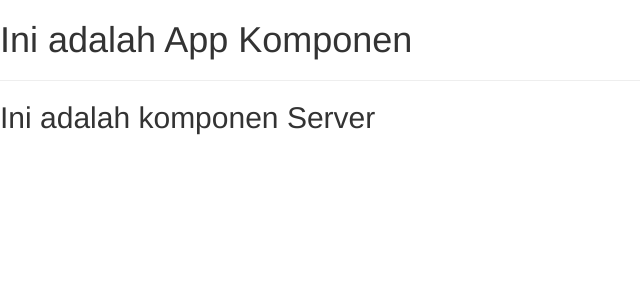
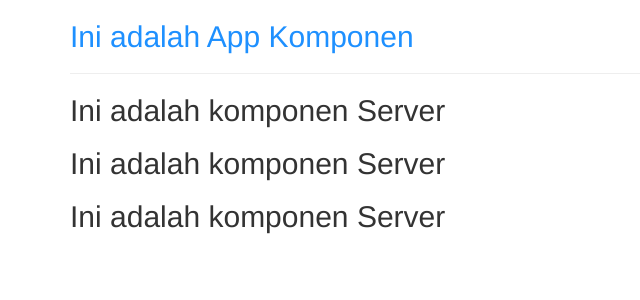
Before and after one commit to Nanra/angularCourse, an Angular app: page / in a window 1280 px wide. Shown: the top 300 px of the page, without its empty margins (0-640 px from the left). Built offline with nearby package versions, Linux system fonts and the light colour scheme.

Commit message:
Belajar Templeting dan Komponen

```diff
--- a/src/app/app.component.css
+++ b/src/app/app.component.css
@@ -0,0 +1,4 @@
+h2 {
+  color: dodgerblue;
+  font-style: bold;
+}
--- a/src/app/app.component.html
+++ b/src/app/app.component.html
@@ -1,4 +1,10 @@
-
-<h1 class="display-2">Ini adalah App Komponen</h1>
-<hr>
-<app-servers></app-servers>
+<div class="container">
+  <div class="row">
+    <div class="col-xs-12">
+        <h2>Ini adalah App Komponen</h2>
+        <hr>
+        <!-- <app-servers></app-servers> -->
+        <div app-servers></div>
+    </div>
+  </div>
+</div>
--- a/src/app/servers/servers.component.html
+++ b/src/app/servers/servers.component.html
@@ -1 +1,2 @@
 <app-server></app-server>
+<app-server></app-server>
--- a/src/app/servers/servers.component.ts
+++ b/src/app/servers/servers.component.ts
@@ -1,8 +1,15 @@
 import { Component, OnInit } from '@angular/core';
 
 @Component({
-  selector: 'app-servers',
-  templateUrl: './servers.component.html',
+  selector: '[app-servers]', // Selector dijadikan atribut di dalam element HTML
+  // selector: 'app-servers', // Normal pakai selector model ini
+  // templateUrl: './servers.component.html', // Templete berasal dari file HTML (Normal Pakai ini)
+  // Templete pakai element html inline
+  template : `
+  <app-server></app-server>
+  <app-server></app-server>
+  <app-server></app-server>
+  `,
   styleUrls: ['./servers.component.css']
 })
 export class ServersComponent implements OnInit {
```
